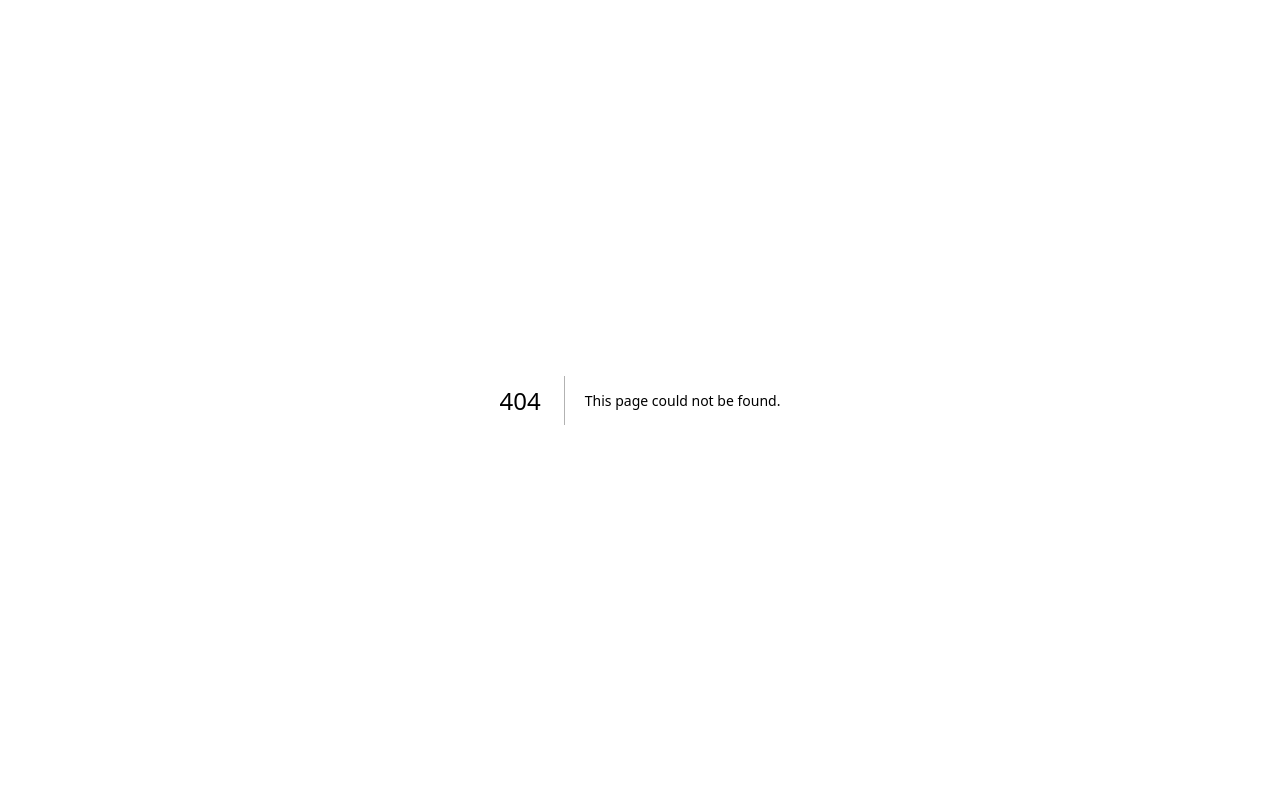
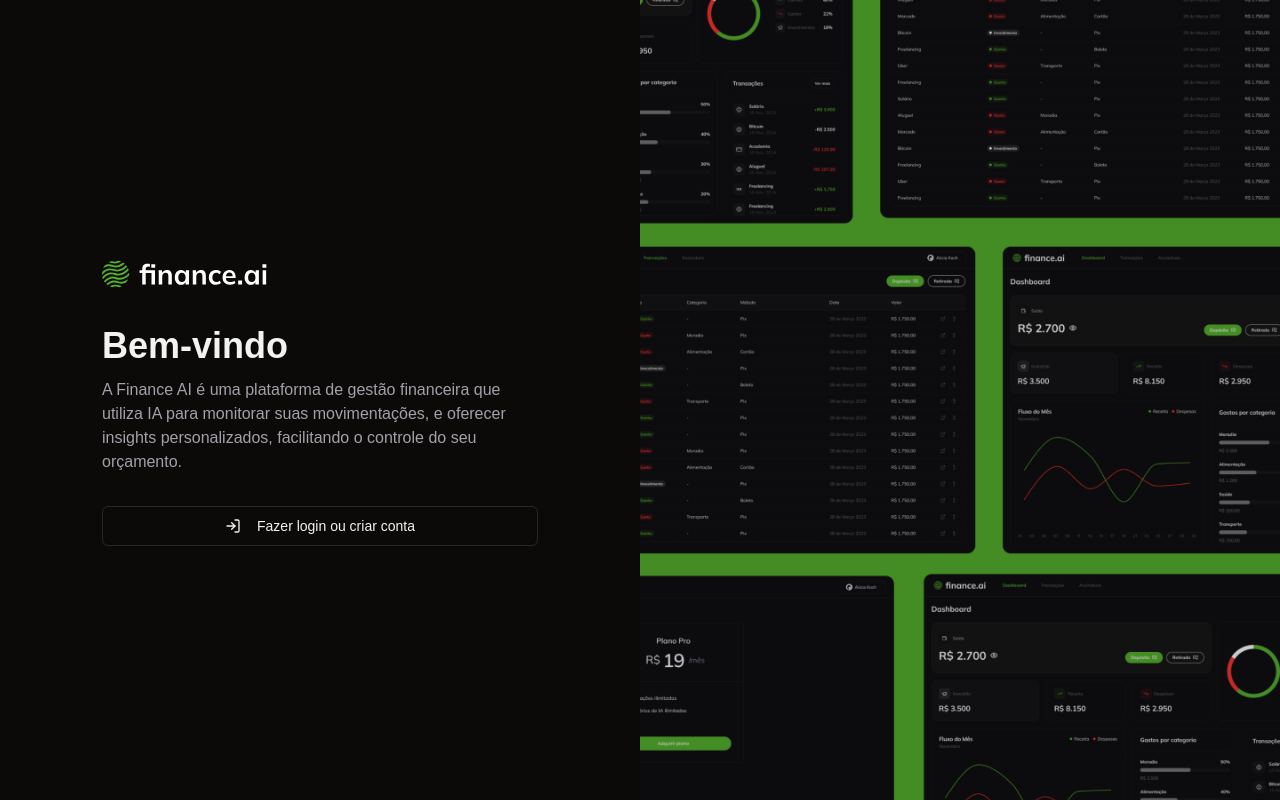
Before and after one commit to azevedotau-ai/finance_ai, a Next.js app: page /login in a window 1280 px wide. Before the commit this address had no page. Built offline with nearby package versions, Linux system fonts and the light colour scheme.

Commit message:
feat: add login page

```diff
--- /dev/null
+++ b/app/login/page.tsx
@@ -0,0 +1,41 @@
+import Image from "next/image";
+import { Button } from "../_components/ui/button";
+import { LogInIcon } from "lucide-react";
+
+const LoginPage = () => {
+  return (
+    <div className="grid h-full grid-cols-2">
+      <div className="mx-auto flex h-full max-w-[500px] flex-col justify-center p-8">
+        <Image
+          src="/logo.svg"
+          alt="Logo Home"
+          width={173}
+          height={39}
+          className="mb-8"
+        />
+        <h1 className="mb-3 text-4xl font-bold">Bem-vindo</h1>
+        <p className="mb-8 text-muted-foreground">
+          {" "}
+          A Finance AI é uma plataforma de gestão financeira que utiliza IA para
+          monitorar suas movimentações, e oferecer insights personalizados,
+          facilitando o controle do seu orçamento.
+        </p>
+        <Button variant="outline">
+          <LogInIcon className="mr-2" />
+          Fazer login ou criar conta
+        </Button>
+      </div>
+
+      <div className="relative h-full w-full">
+        <Image
+          src="/login.png"
+          alt="Login Page"
+          fill
+          className="object-cover"
+        />
+      </div>
+    </div>
+  );
+};
+
+export default LoginPage;
```
Also changed, not shown: public/login.png (added), public/logo.svg (added).
